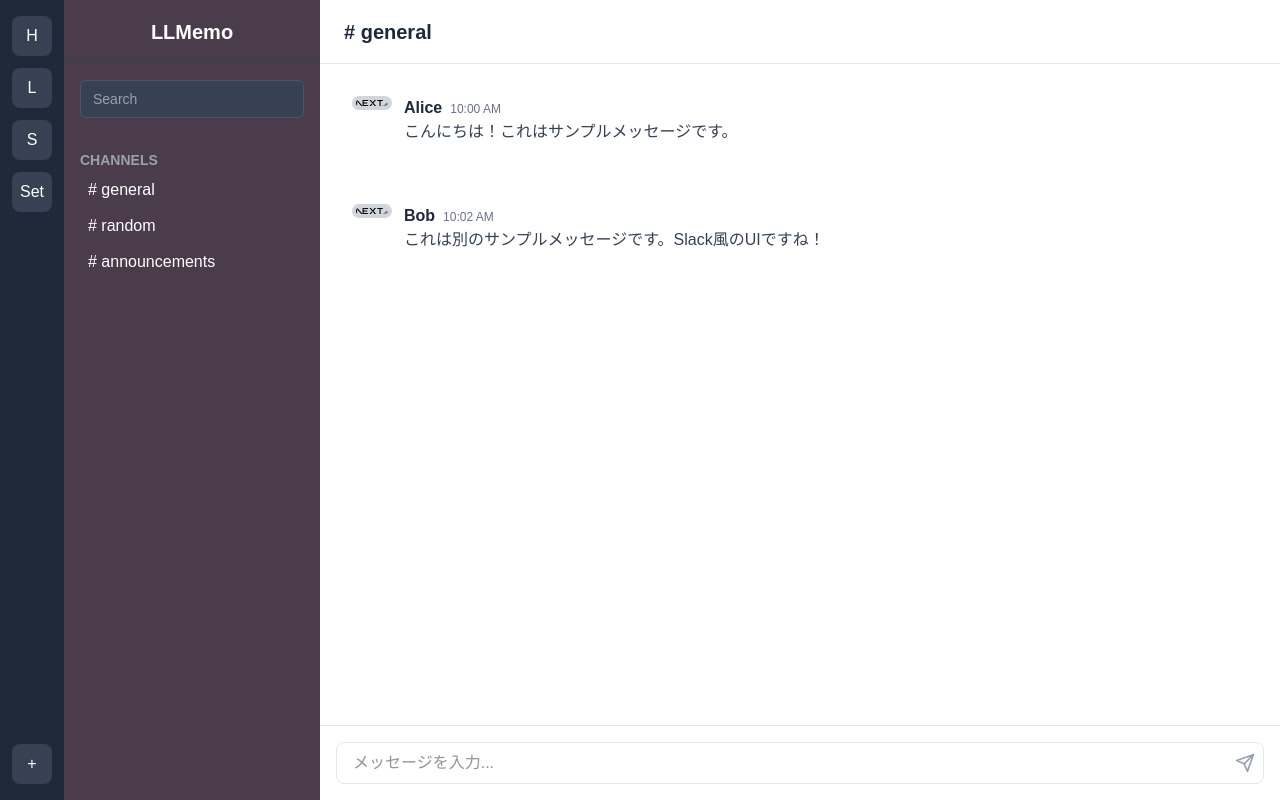
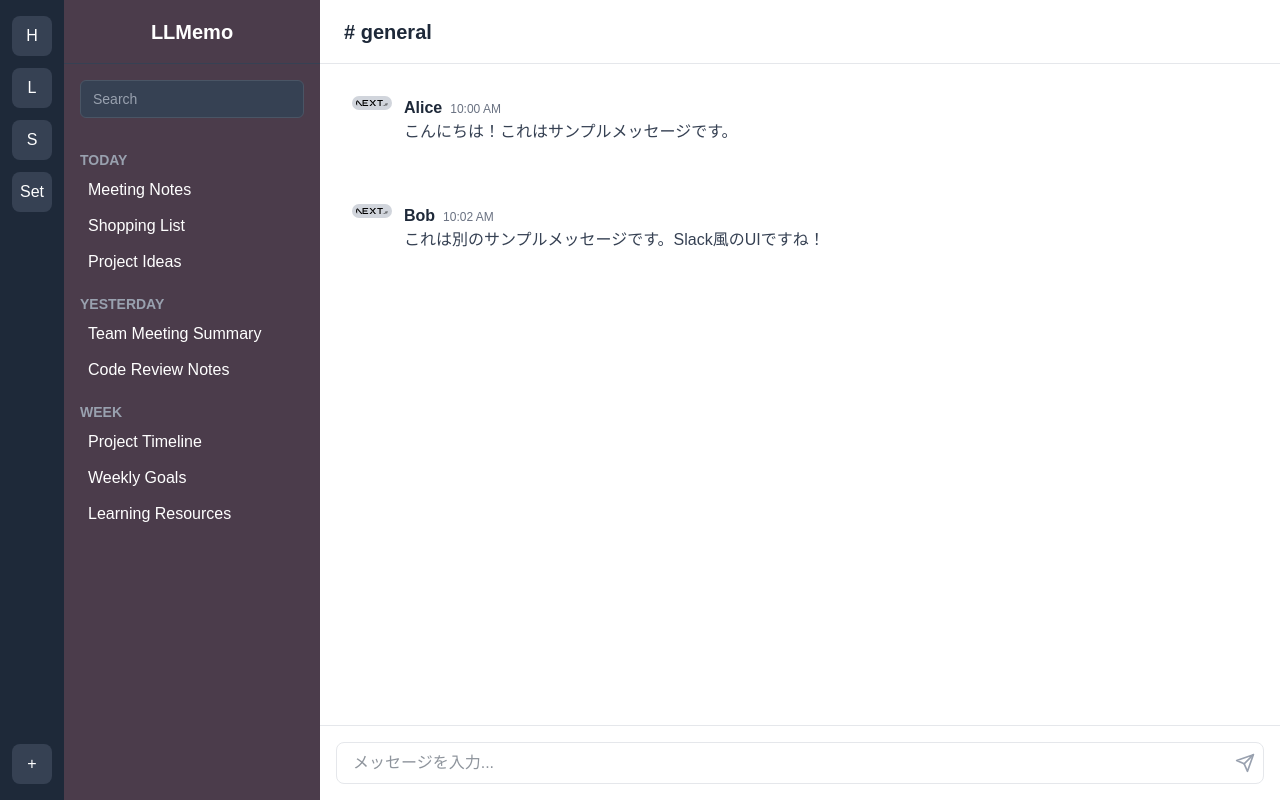
Before and after one commit to tndd/llmemo_v1, a Next.js app: page / in a window 1280 px wide. Built offline with nearby package versions, Linux system fonts and the light colour scheme.

Commit message:
refactor: update sidebar with Today, Yesterday, and Week sections

```diff
--- a/components/view/home/HomeSidebar.tsx
+++ b/components/view/home/HomeSidebar.tsx
@@ -40,25 +40,68 @@ const HomeSidebar: React.FC<
         />
       </div>
       <div className="flex-grow p-4 space-y-2 overflow-y-auto">
-        {/* Channels */}
+        {/* Today's Memos */}
         <div>
           <h3 className="text-sm font-semibold text-gray-400 uppercase mb-1">
-            Channels
+            Today
           </h3>
           <ul className="space-y-1">
             <li>
               <a href="#" className={linkClasses}>
-                # general
+                Meeting Notes
               </a>
             </li>
             <li>
               <a href="#" className={linkClasses}>
-                # random
+                Shopping List
               </a>
             </li>
             <li>
               <a href="#" className={linkClasses}>
-                # announcements
+                Project Ideas
+              </a>
+            </li>
+          </ul>
+        </div>
+
+        {/* Yesterday's Memos */}
+        <div className="mt-4">
+          <h3 className="text-sm font-semibold text-gray-400 uppercase mb-1">
+            Yesterday
+          </h3>
+          <ul className="space-y-1">
+            <li>
+              <a href="#" className={linkClasses}>
+                Team Meeting Summary
+              </a>
+            </li>
+            <li>
+              <a href="#" className={linkClasses}>
+                Code Review Notes
+              </a>
+            </li>
+          </ul>
+        </div>
+
+        {/* This Week's Memos */}
+        <div className="mt-4">
+          <h3 className="text-sm font-semibold text-gray-400 uppercase mb-1">
+            Week
+          </h3>
+          <ul className="space-y-1">
+            <li>
+              <a href="#" className={linkClasses}>
+                Project Timeline
+              </a>
+            </li>
+            <li>
+              <a href="#" className={linkClasses}>
+                Weekly Goals
+              </a>
+            </li>
+            <li>
+              <a href="#" className={linkClasses}>
+                Learning Resources
               </a>
             </li>
           </ul>
```
